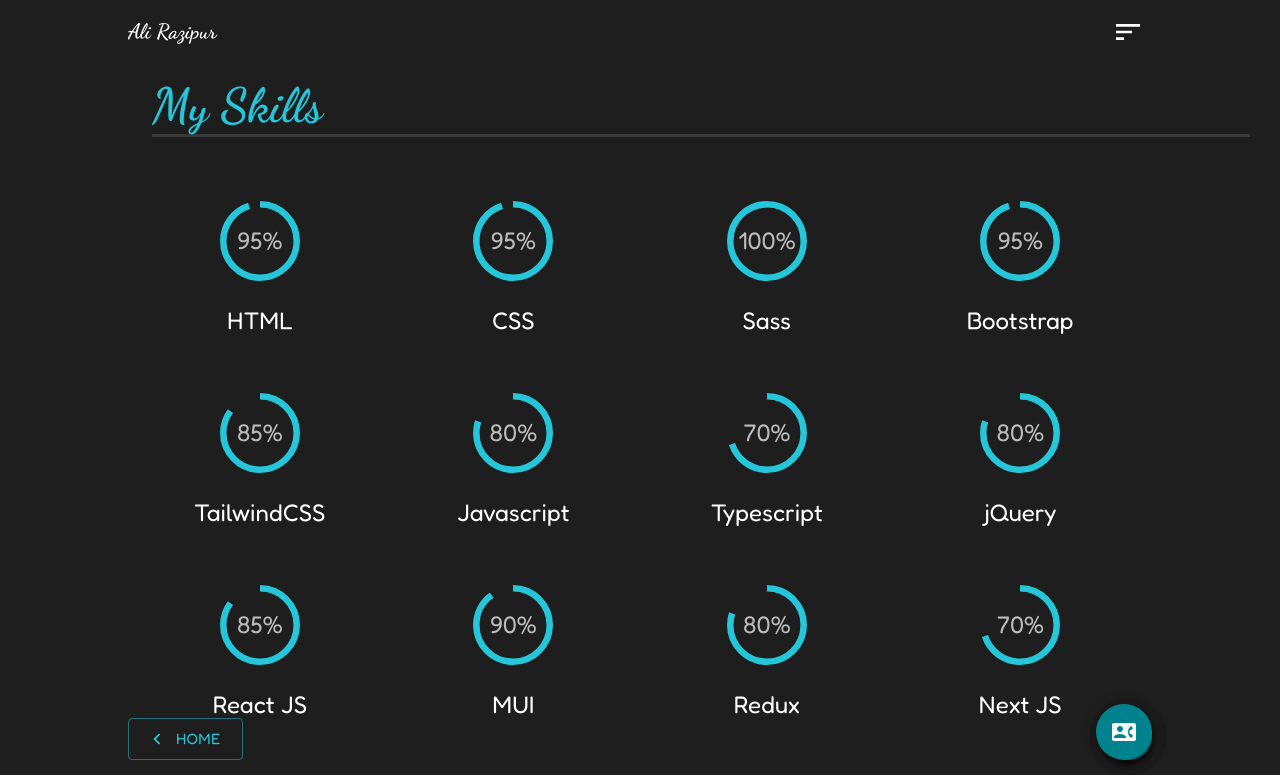
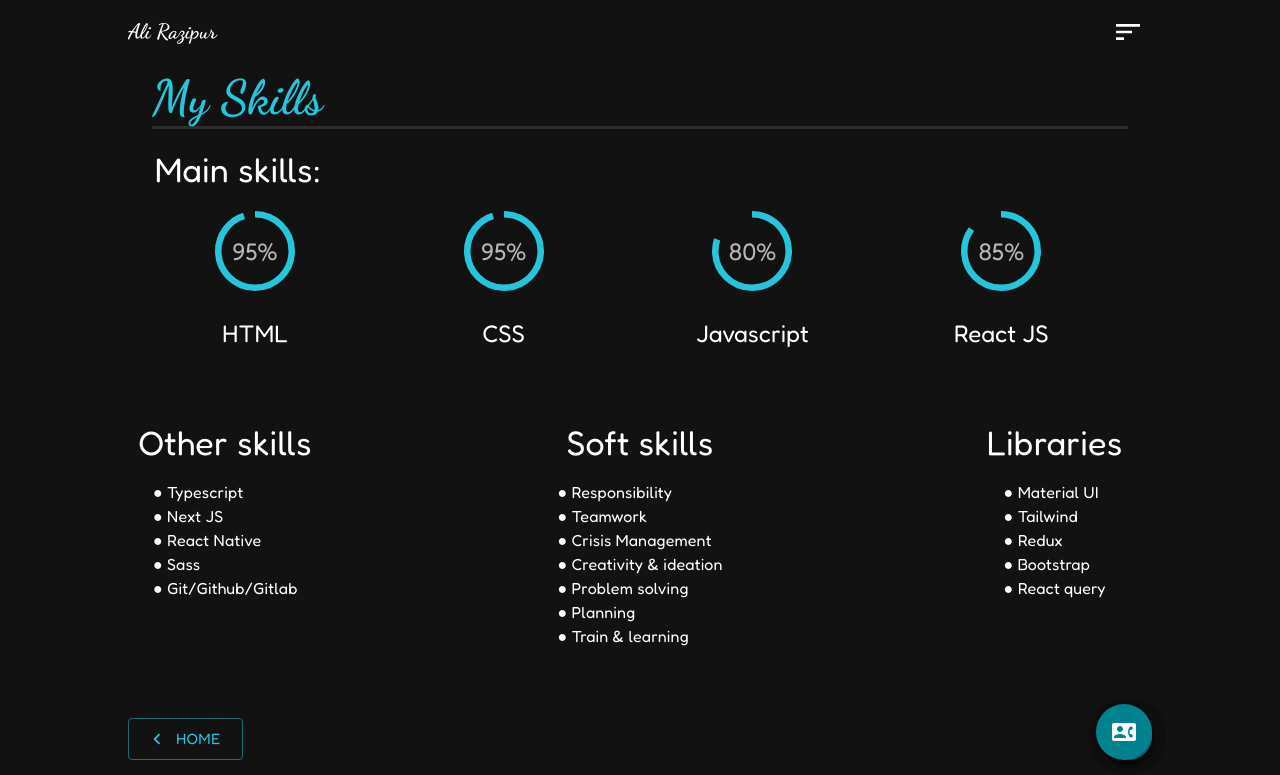
Before and after one commit to kai-zen/portfolio, a React (Create React App) app: page /skills in a window 1280 px wide. Shown: the top 775 px of the page. Built offline with nearby package versions, Linux system fonts and the light colour scheme.

Commit message:
Skills page rebuilded

```diff
--- a/src/assets/constants.js
+++ b/src/assets/constants.js
@@ -144,3 +144,51 @@
     ],
   },
 ];
+
+export const mainSkills = [
+  { text: "HTML", number: "95" },
+  { text: "CSS", number: "95" },
+  { text: "Javascript", number: "80" },
+  { text: "React JS", number: "85" },
+];
+
+const otherSkills = [
+  "Typescript",
+  "Next JS",
+  "React Native",
+  "Sass",
+  "Git/Github/Gitlab",
+];
+
+const softSkills = [
+  "Responsibility",
+  "Teamwork",
+  "Crisis Management",
+  "Creativity & ideation",
+  "Problem solving",
+  "Planning",
+  "Train & learning",
+];
+
+const libraries = [
+  "Material UI",
+  "Tailwind",
+  "Redux",
+  "Bootstrap",
+  "React query",
+];
+
+export const skillsSections = [
+  {
+    title: "Other skills",
+    data: otherSkills,
+  },
+  {
+    title: "Soft skills",
+    data: softSkills,
+  },
+  {
+    title: "Libraries",
+    data: libraries,
+  },
+];
--- a/src/components/skills/CircularPercent.jsx
+++ b/src/components/skills/CircularPercent.jsx
@@ -1,10 +1,16 @@
-import { CircularProgress, Typography } from '@mui/material';
-import { Box } from '@mui/system';
+import { CircularProgress, Typography } from "@mui/material";
+import { Box } from "@mui/system";
 
 const CircularPercent = ({ text, number }) => {
   return (
-    <>
-      <Box sx={{ position: 'relative', display: 'inline-flex', mt: 3 }}>
+    <Box
+      sx={{
+        display: "flex",
+        flexDirection: "column",
+        alignItems: "center",
+      }}
+    >
+      <Box sx={{ position: "relative" }}>
         <CircularProgress variant="determinate" value={number} size={80} />
         <Box
           sx={{
@@ -12,10 +18,10 @@
             left: 0,
             bottom: 0,
             right: 0,
-            position: 'absolute',
-            display: 'flex',
-            alignItems: 'center',
-            justifyContent: 'center',
+            position: "absolute",
+            display: "flex",
+            alignItems: "center",
+            justifyContent: "center",
           }}
         >
           <Typography variant="h5" component="div" color="text.secondary">
@@ -23,10 +29,10 @@
           </Typography>
         </Box>
       </Box>
-      <Typography sx={{ p: 2, pt: 3 }} variant="h5">
+      <Typography sx={{ p: 2, pt: 3 }} variant="h5" noWrap>
         {text}
       </Typography>
-    </>
+    </Box>
   );
 };
 
--- /dev/null
+++ b/src/components/skills/MainSkills.jsx
@@ -0,0 +1,33 @@
+import { Grid, Typography } from "@mui/material";
+import { mainSkills } from "../../assets/constants";
+import CircularPercent from "./CircularPercent";
+
+const MainSkills = () => {
+  return (
+    <>
+      <Typography variant="h4" sx={{ px: "10%", mt: 3, mb: 1.5, ml: 3 }}>
+        Main skills:
+      </Typography>
+      <Grid container sx={{ px: "10%", mb: 4 }}>
+        {mainSkills.map((item) => (
+          <Grid
+            xs={6}
+            sm={4}
+            md={3}
+            sx={{
+              mt: 1,
+              display: "flex",
+              flexDirection: "column",
+              alignItems: "center",
+              justifyContent: "center",
+            }}
+          >
+            <CircularPercent text={item.text} number={item.number} />
+          </Grid>
+        ))}
+      </Grid>
+    </>
+  );
+};
+
+export default MainSkills;
--- a/src/components/skills/SkillsGrid.jsx
+++ /dev/null
@@ -1,48 +0,0 @@
-import { Grid } from "@mui/material";
-import CircularPercent from "./CircularPercent";
-
-const SkillsGrid = () => {
-  const data = [
-    { text: "HTML", number: "95" },
-    { text: "CSS", number: "95" },
-    { text: "Sass", number: "100" },
-    { text: "Bootstrap", number: "95" },
-    { text: "TailwindCSS", number: "85" },
-    { text: "Javascript", number: "80" },
-    { text: "Typescript", number: "70" },
-    { text: "jQuery", number: "80" },
-    { text: "React JS", number: "85" },
-    { text: "MUI", number: "90" },
-    { text: "Redux", number: "80" },
-    { text: "Next JS", number: "70" },
-    { text: "Mongoose", number: "75" },
-    { text: "Webpack", number: "60" },
-    { text: "React-query", number: "75" },
-    { text: "PWA", number: "90" },
-  ];
-  return (
-    <Grid item container xs={12} spacing={2}>
-      <Grid item xs={0} md={1} />
-      <Grid item container md={10}>
-        {data.map((item) => (
-          <Grid
-            xs={6}
-            sm={4}
-            md={3}
-            sx={{
-              mt: 2,
-              display: "flex",
-              flexDirection: "column",
-              alignItems: "center",
-              justifyContent: "center",
-            }}
-          >
-            <CircularPercent text={item.text} number={item.number} />
-          </Grid>
-        ))}
-      </Grid>
-    </Grid>
-  );
-};
-
-export default SkillsGrid;
--- a/src/pages/Home.jsx
+++ b/src/pages/Home.jsx
@@ -13,7 +13,7 @@
       <Box
         sx={{
           position: "relative",
-          backgroundImage: 'url("./images/bkg.png")',
+          backgroundImage: 'url("./images/bkg.jpg")',
           backgroundPosition: "60% 0%",
           backgroundRepeat: "no-repeat",
           backgroundSize: "cover",
--- a/src/pages/Projects.jsx
+++ b/src/pages/Projects.jsx
@@ -1,4 +1,4 @@
-import { Box, Paper } from "@mui/material";
+import { Box, Divider, Paper, Typography } from "@mui/material";
 import { projectsData } from "../assets/constants";
 import Project from "../components/projects/Project";
 
@@ -10,15 +10,30 @@
         pb: "100px",
         minHeight: "100vh",
       }}
-      elevation={4}
+      elevation={0}
     >
+      <Typography
+        variant="h3"
+        sx={{
+          px: { sm: "10%" },
+          textAlign: { xs: "center", sm: "left" },
+          fontFamily: "Dancing Script",
+          mt: "40px",
+          mb: "20px",
+        }}
+        color="primary"
+      >
+        My Projects
+        <Divider sx={{ width: "100%" }} />
+        <Divider sx={{ width: "100%" }} />
+        <Divider sx={{ width: "100%" }} />
+      </Typography>
       <Box
         sx={{
           display: "flex",
           flexDirection: "column",
           gap: 7,
           px: "12%",
-          my: "80px",
         }}
       >
         {projectsData.map((project) => (
--- a/src/pages/Skills.jsx
+++ b/src/pages/Skills.jsx
@@ -1,5 +1,6 @@
-import { Divider, Grid, Paper, Typography } from "@mui/material";
-import SkillsGrid from "../components/skills/SkillsGrid";
+import { Box, Divider, Grid, Paper, Typography } from "@mui/material";
+import { skillsSections } from "../assets/constants";
+import MainSkills from "../components/skills/MainSkills";
 
 const Skills = () => {
   return (
@@ -10,15 +11,16 @@
         minHeight: "100vh",
       }}
       square
+      elevation={0}
     >
-      <Grid container spacing={3} sx={{ mt: { xs: 1, sm: 3 } }}>
-        <Grid item xs={12}>
       <Typography
         variant="h3"
         sx={{
-              ml: { sm: "10%" },
+          px: { sm: "10%" },
           textAlign: { xs: "center", sm: "left" },
           fontFamily: "Dancing Script",
+          mt: "40px",
+          mb: "20px",
         }}
         color="primary"
       >
@@ -27,8 +29,29 @@
         <Divider sx={{ width: "100%" }} />
         <Divider sx={{ width: "100%" }} />
       </Typography>
+      <Grid container spacing={3}>
+        <MainSkills />
+        {skillsSections.map((section) => (
+          <Grid
+            item
+            xs={12}
+            sm={6}
+            md={4}
+            sx={{
+              display: "flex",
+              alignItems: "center",
+              flexDirection: "column",
+              gap: 2,
+            }}
+          >
+            <Typography variant="h4">{section.title}</Typography>
+            <Box>
+              {section.data.map((item) => (
+                <Typography>● {item}</Typography>
+              ))}
+            </Box>
           </Grid>
-        <SkillsGrid />
+        ))}
       </Grid>
     </Paper>
   );
```
Lines whose indentation alone changed are shown as unchanged.
